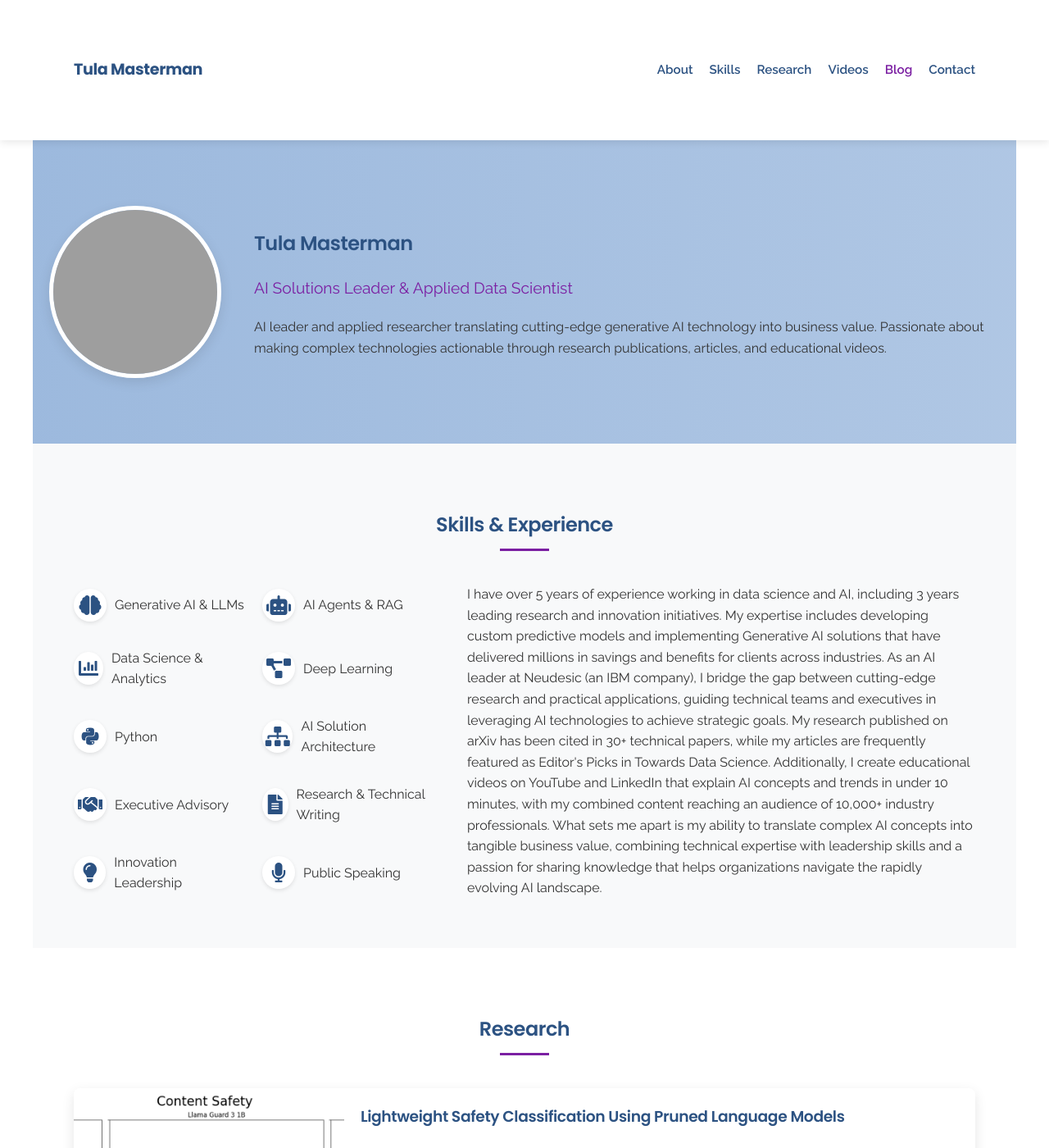
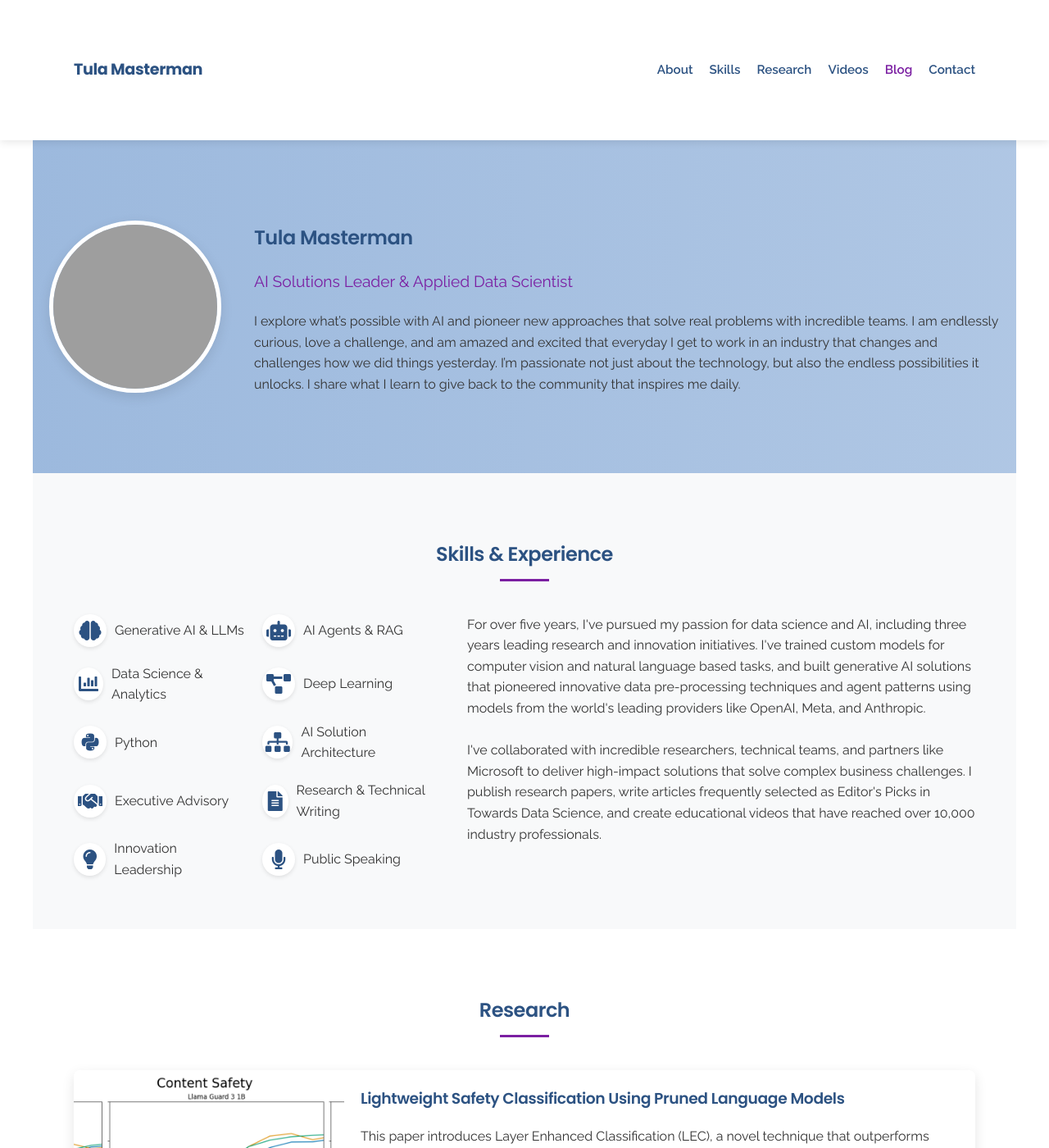
Before and after one commit to tmasterman/tmasterman.github.io, a Jekyll site: the page built from index.markdown, in a window 1280 px wide and 1400 px high. Shown: the whole window at 82% size. Built offline with Jekyll 4.4.1, drawn with Linux system fonts in a browser that asks for light colours; grey boxes are pictures that could not be loaded.

Commit message:
updating about and experience sections

```diff
--- a/_config.yml
+++ b/_config.yml
@@ -19,11 +19,9 @@ plugins:
 # Custom Settings
 subtitle: AI Solutions Leader & Applied Data Scientist
 experience_description: >-
-  I have over 5 years of experience working in data science and AI, including 3 years leading research and innovation initiatives. My expertise includes developing custom predictive models and implementing Generative AI solutions that have delivered millions in savings and benefits for clients across industries.
-
-  As an AI leader at Neudesic (an IBM company), I bridge the gap between cutting-edge research and practical applications, guiding technical teams and executives in leveraging AI technologies to achieve strategic goals. My research published on arXiv has been cited in 30+ technical papers, while my articles are frequently featured as Editor's Picks in Towards Data Science. Additionally, I create educational videos on YouTube and LinkedIn that explain AI concepts and trends in under 10 minutes, with my combined content reaching an audience of 10,000+ industry professionals.
-
-  What sets me apart is my ability to translate complex AI concepts into tangible business value, combining technical expertise with leadership skills and a passion for sharing knowledge that helps organizations navigate the rapidly evolving AI landscape.
+  For over five years, I've pursued my passion for data science and AI, including three years leading research and innovation initiatives. I've trained custom models for computer vision and natural language based tasks, and built generative AI solutions that pioneered innovative data pre-processing techniques and agent patterns using models from the world's leading providers like OpenAI, Meta, and Anthropic.
+  <br><br>
+  I've collaborated with incredible researchers, technical teams, and partners like Microsoft to deliver high-impact solutions that solve complex business challenges. I publish research papers, write articles frequently selected as Editor's Picks in Towards Data Science, and create educational videos that have reached over 10,000 industry professionals.
 
 contact_description: >-
   I'm always interested in connecting with like-minded professionals. Feel free to reach out through any of the platforms below.
--- a/index.markdown
+++ b/index.markdown
@@ -1,7 +1,7 @@
 ---
 layout: portfolio
 title: Tula Masterman
-subtitle: AI Solutions Leader & Applied Data Scientist
+subtitle: Building applied AI solutions through discipline and curiosity
 ---
 
-AI leader and applied researcher translating cutting-edge generative AI technology into business value. Passionate about making complex technologies actionable through research publications, articles, and educational videos.
+I explore what’s possible with AI and pioneer new approaches that solve real problems with incredible teams. I am endlessly curious, love a challenge, and am amazed and excited that everyday I get to work in an industry that changes and challenges how we did things yesterday. I’m passionate not just about the technology, but also the endless possibilities it unlocks. I share what I learn to give back to the community that inspires me daily.
```
